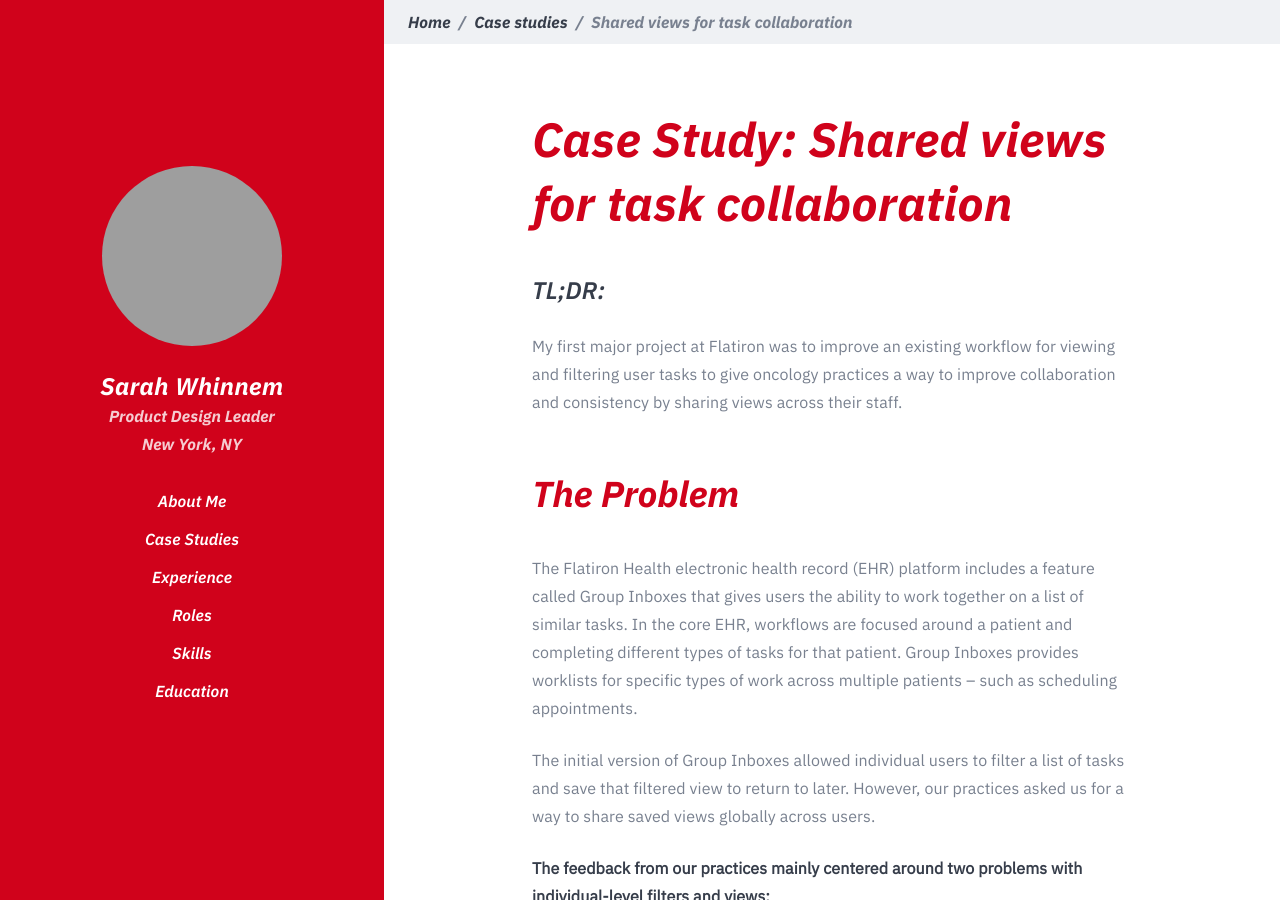
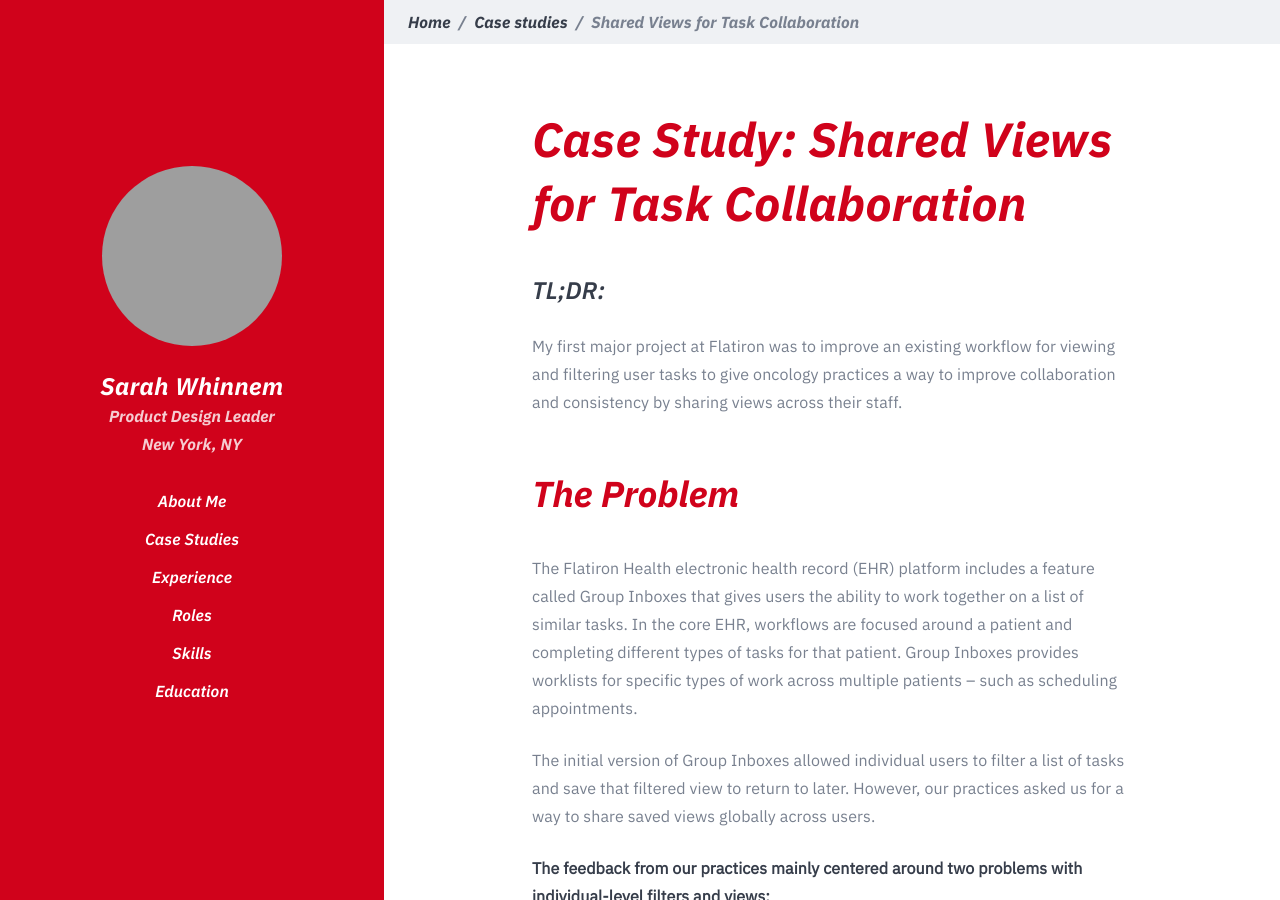
Before and after one commit to madysondesigns/madysondesigns.github.io, a Jekyll site: the page built from _case-studies/shared-views.md, in a window 1280 px wide and 900 px high. Built offline with Jekyll 4.4.1, drawn with Linux system fonts in a browser that asks for light colours; grey boxes are pictures that could not be loaded.

```diff
--- a/_case-studies/shared-views.md
+++ b/_case-studies/shared-views.md
@@ -1,7 +1,7 @@
 ---
 layout: case-studies/page
 noindex: true
-title: Shared views for task collaboration
+title: Shared Views for Task Collaboration
 date: 2019-04-19
 featured: true
 image: "/assets/images/sv-thumbnail.png"
```
